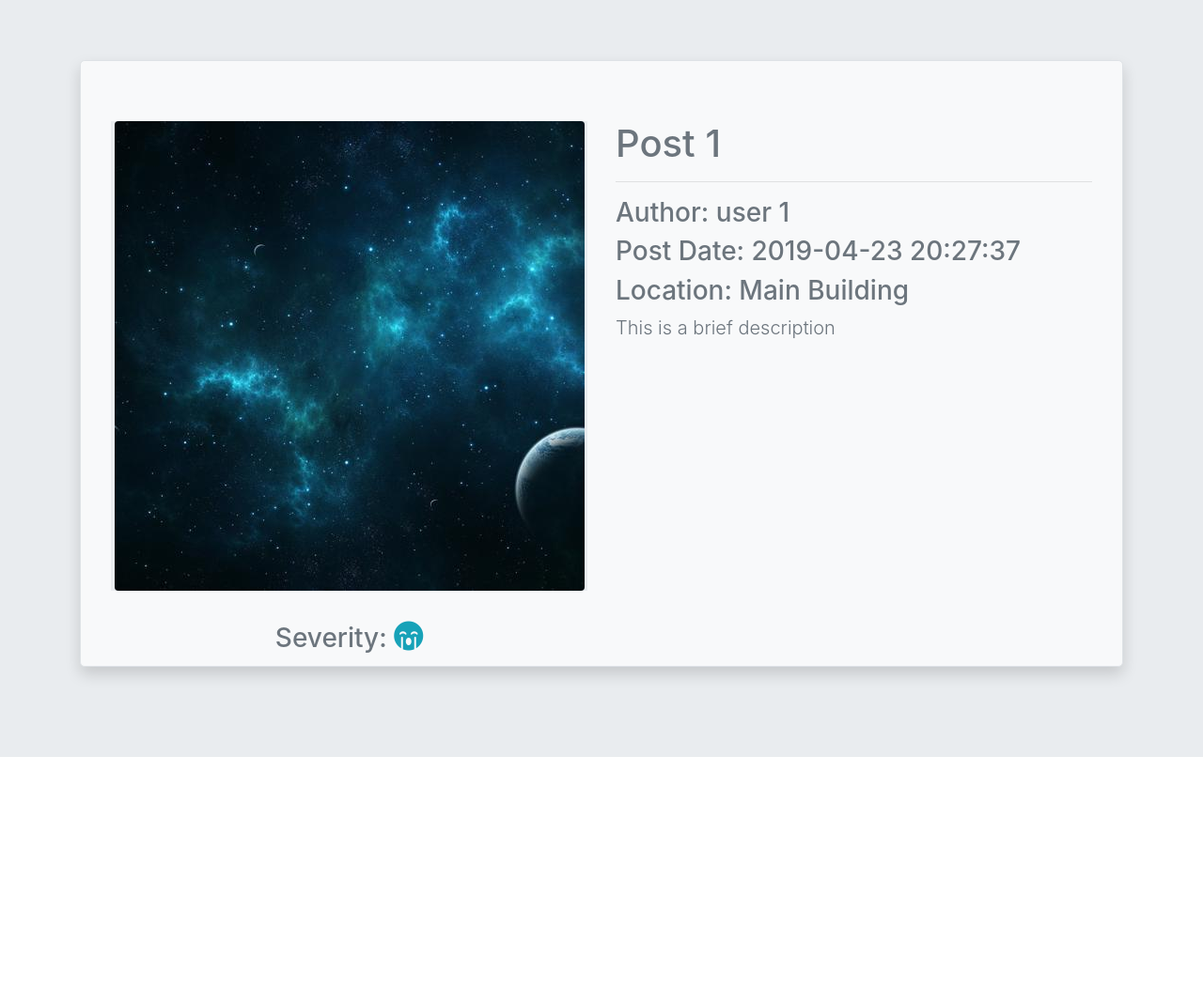
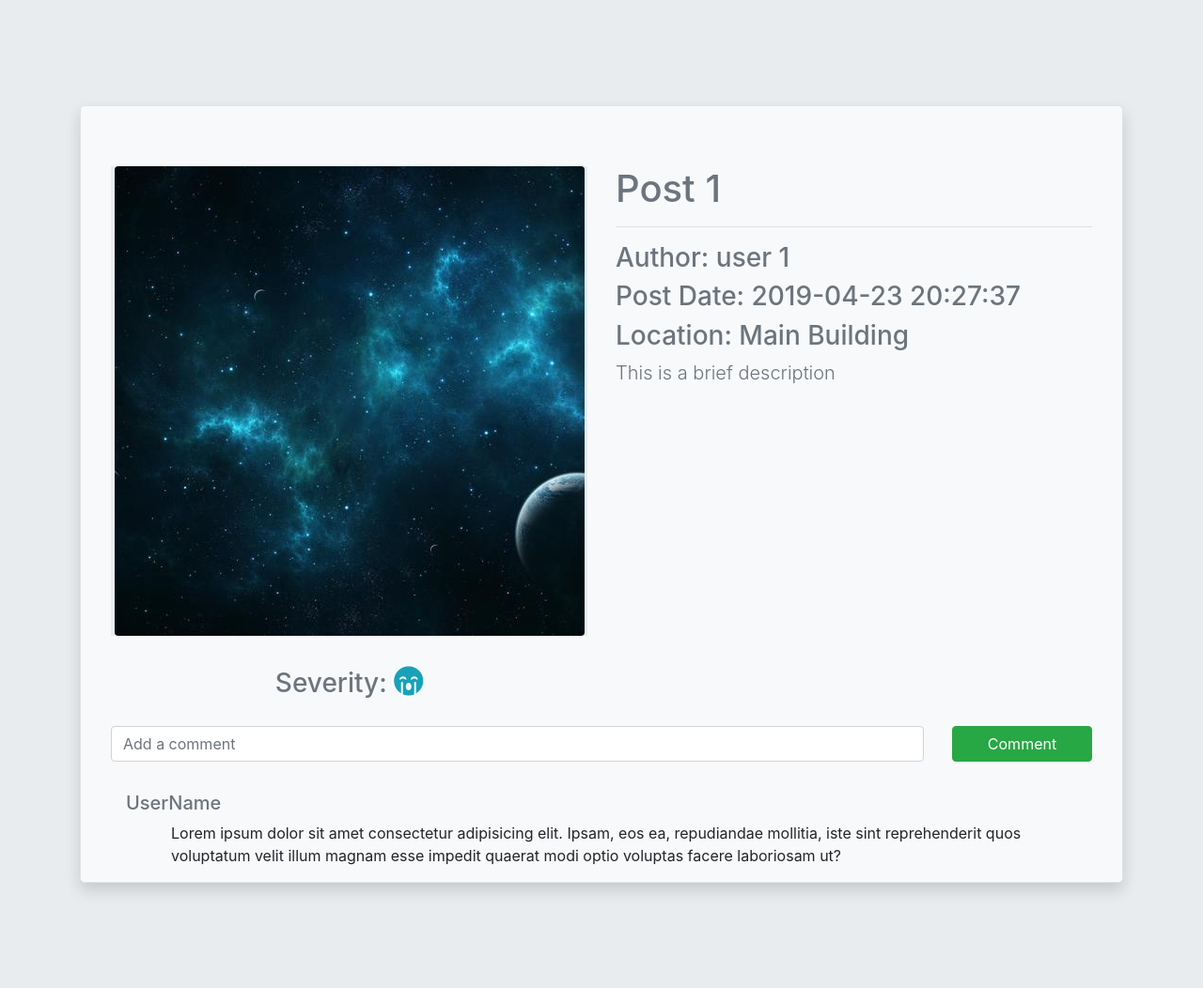
Before and after one commit to sudeepgumaste/cleanKLE, a Flask app: page /post/1 in a window 1280 px wide. Shown: the part 68-1120 px from the top of the page at 94% size. Before the commit the page ends 874 px from the top, so only its background shows below. Run offline with Flask 2, Linux system fonts and the light colour scheme; data comes from the database, SQL or seed files in the repository; some libraries are stand-ins or nearby versions.

Commit message:
added comment section in iso_post

```diff
--- a/cleanApp/forms.py
+++ b/cleanApp/forms.py
@@ -89,3 +89,7 @@ class updateForm(FlaskForm):
     briefDesc = TextAreaField('Brief Description', validators=[DataRequired()])
 
     submit = SubmitField('Post')
+
+class commentForm(FlaskForm):
+    comment = StringField('comment', validators=[DataRequired()])
+    submit = SubmitField('Comment')
--- a/cleanApp/routes.py
+++ b/cleanApp/routes.py
@@ -1,7 +1,7 @@
 from cleanApp import app, db, bcrypt
 from flask import render_template, abort, request
 from flask import url_for, flash, redirect
-from cleanApp.forms import loginForm,registerForm,adminLoginForm, postForm, updateForm
+from cleanApp.forms import loginForm,registerForm,adminLoginForm, postForm, updateForm, commentForm
 from flask_login import login_user,current_user, logout_user, login_required
 from cleanApp.models import User,Post
 from PIL import Image
@@ -115,7 +115,8 @@ def newPost():
 @app.route("/post/<int:post_id>")
 def iso_post(post_id):
     post = Post.query.get_or_404(post_id)
-    return render_template('post.html', title=post.title, post=post)
+    form = commentForm()
+    return render_template('post.html', title=post.title, post=post, form=form)
 
 @app.route("/post/<int:post_id>/update", methods=['GET', 'POST'])
 @login_required
--- a/cleanApp/templates/post.html
+++ b/cleanApp/templates/post.html
@@ -2,7 +2,7 @@
 
 {% extends "newLay.html" %}
 {% block desc %}
-    <div class="jumbotron bg-light pb-0 border shadow">
+    <div class="jumbotron bg-light pb-0 border shadow my-5">
         <div class="row">
             <div class="col-md-6 text-center">
                 <div class="jumbotron jumbotron-fluid p-0">
@@ -67,6 +67,33 @@
                 </div>
             </div>
         </div>
+        <!--Comments section-->
+        <div class="row mt-3">
+            <div class="col-md-8 col-lg-10 col-8">
+                <form action="">
+                    {{ form.hidden_tag() }}
+                    <div class="form-group">
+                        {% if form.comment.errors %}
+                            {{ form.comment(class="form-control", placeholder="Add a comment") }}
+                            <div class="invalid-feedback">
+                                {% for error in form.comment.errors %}
+                                    <span>{{ error }}</span>
+                                {% endfor %}
+                            </div>
+                        {% else %}
+                            {{ form.comment(class="form-control", placeholder="Add a comment") }}
+                        {% endif %}
+                    </div>
+                </form>
+            </div>
+            <div class="col">
+                {{ form.submit(class="btn btn-success btn-block") }}
+            </div>
+        </div>
+        <div class="row mt-3 ml-3">
+            <h5 class="text-muted">UserName</h5>
+            <p class="ml-5 pr-5"> Lorem ipsum dolor sit amet consectetur adipisicing elit. Ipsam, eos ea, repudiandae mollitia, iste sint reprehenderit quos voluptatum velit illum magnam esse impedit quaerat modi optio voluptas facere laboriosam ut?</p>
+        </div>
     </div>
     <!-- Modal -->
     <div class="modal fade" id="deleteModal" tabindex="-1" role="dialog" aria-labelledby="deleteModalLabel" aria-hidden="true">
```
Also changed, not shown: cleanApp/models.py (+7 -1 lines), cleanApp/templates/newPost.html (+2 -7 lines).
